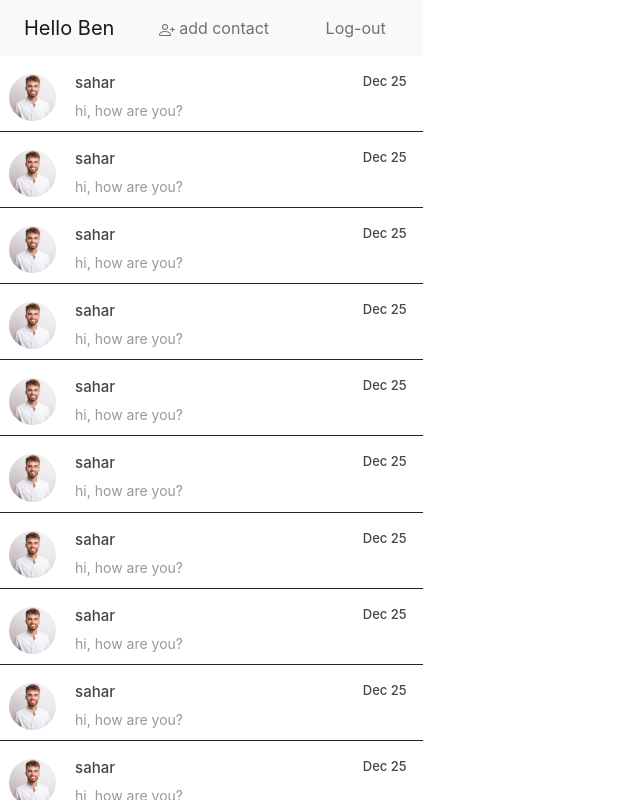
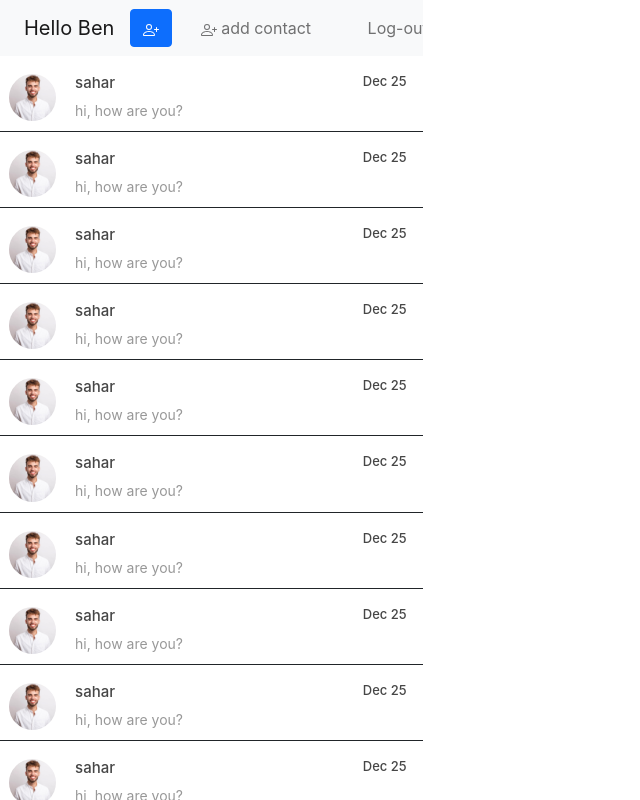
Before and after one commit to BenEli1/WhatsappWebReplica, a React (Create React App) app: page /chat in a window 1280 px wide. Shown: the whole page, without its empty margins (0-640 px from the left). Built offline with nearby package versions, Linux system fonts and the light colour scheme.

Commit message:
added modal

```diff
--- a/src/Chat/MessageBox.js
+++ b/src/Chat/MessageBox.js
@@ -3,10 +3,10 @@ function MessageBox(){
     return(
 
 <div class="input-group mb-3">
-  <div class="input-group-prepend">
+  <input type="text" class="form-control" placeholder="Write here" aria-label="Write here" aria-describedby="basic-addon2"></input>
+  <div class="input-group-append">
     <button class="btn btn-outline-secondary" type="button">Button</button>
   </div>
-  <input type="text" class="form-control" placeholder="" aria-label="" aria-describedby="basic-addon1"></input>
 </div>
     );
 }
--- a/src/Chat/NavBarChat.js
+++ b/src/Chat/NavBarChat.js
@@ -1,13 +1,40 @@
 import {Link} from 'react-router-dom'
+import $ from "jquery";
+import React from 'react';
+import 'bootstrap';
 
 function NavBarChat(){
     return(
         <nav id="navbar1" data-bs-spy="scroll" className="navbar navbar-expand-lg navbar-light bg-light">
             <div className="container-fluid">
                 <span className="navbar-brand">Hello Ben</span>
-                <button className="navbar-toggler" type="button" data-bs-toggle="collapse" data-bs-target="#navbarSupportedContent" aria-controls="navbarSupportedContent" aria-expanded="false" aria-label="Toggle navigation">
-                    <span className="navbar-toggler-icon"></span>
+                <button className="navbar-toggler" class="btn btn-primary" data-bs-toggle="modal" data-bs-target="#staticBackdrop"  aria-controls="navbarSupportedContent" aria-expanded="false" aria-label="Toggle navigation">
+                    <svg xmlns="http://www.w3.org/2000/svg" width="16" height="16" fill="currentColor" className="bi bi-person-plus" viewBox="0 0 16 16">
+                                <path d="M6 8a3 3 0 1 0 0-6 3 3 0 0 0 0 6zm2-3a2 2 0 1 1-4 0 2 2 0 0 1 4 0zm4 8c0 1-1 1-1 1H1s-1 0-1-1 1-4 6-4 6 3 6 4zm-1-.004c-.001-.246-.154-.986-.832-1.664C9.516 10.68 8.289 10 6 10c-2.29 0-3.516.68-4.168 1.332-.678.678-.83 1.418-.832 1.664h10z" />
+                                <path fillRule="evenodd" d="M13.5 5a.5.5 0 0 1 .5.5V7h1.5a.5.5 0 0 1 0 1H14v1.5a.5.5 0 0 1-1 0V8h-1.5a.5.5 0 0 1 0-1H13V5.5a.5.5 0 0 1 .5-.5z" />
+                            </svg>
                 </button>
+
+<div class="modal fade" id="staticBackdrop" data-bs-backdrop="static" data-bs-keyboard="false" tabindex="-1" aria-labelledby="staticBackdropLabel" aria-hidden="true">
+  <div class="modal-dialog modal-dialog-centered">
+    <div class="modal-content">
+      <div class="modal-header">
+        <h5 class="modal-title" id="staticBackdropLabel">Add new contact</h5>
+        <button type="button" class="btn-close" data-bs-dismiss="modal" aria-label="Close"></button>
+      </div>
+      <div class="modal-body">
+      <div class="form-floating mb-3">
+  <input type="email" class="form-control" id="floatingInput" placeholder="name@example.com"></input>
+  <label for="floatingInput">Contact's Identifier</label>
+</div>
+      </div>
+      <div class="modal-footer">
+        <button type="button" class="btn btn-secondary" data-bs-dismiss="modal">Close</button>
+        <button type="button" class="btn btn-primary">Add</button>
+      </div>
+    </div>
+  </div>
+</div>
                 <div className="collapse navbar-collapse" id="navbarSupportedContent">
                     <ul className="navbar-nav me-auto mb-2 mb-lg-0">
                         <li className="nav-item">
@@ -23,6 +50,7 @@ function NavBarChat(){
                 </div>
             </div>
         </nav>
+
     );
 }
 
--- a/src/index.js
+++ b/src/index.js
@@ -4,6 +4,7 @@ import './index.css';
 import App from './App';
 import {createRoot} from 'react-dom/client';
 import {StrictMode} from 'react';
+import 'bootstrap';
 
 const rootElement = document.getElementById('root');
 const root = createRoot(rootElement);
--- a/src/loginPage/Register.js
+++ b/src/loginPage/Register.js
@@ -48,6 +48,7 @@ function Register(){
                 <Link to="/" type="button" id="newaccount-register" className="btn btn-light input-group">Already have an account?</Link>
             </div>
         </div>
+
     );
 }
 
```
